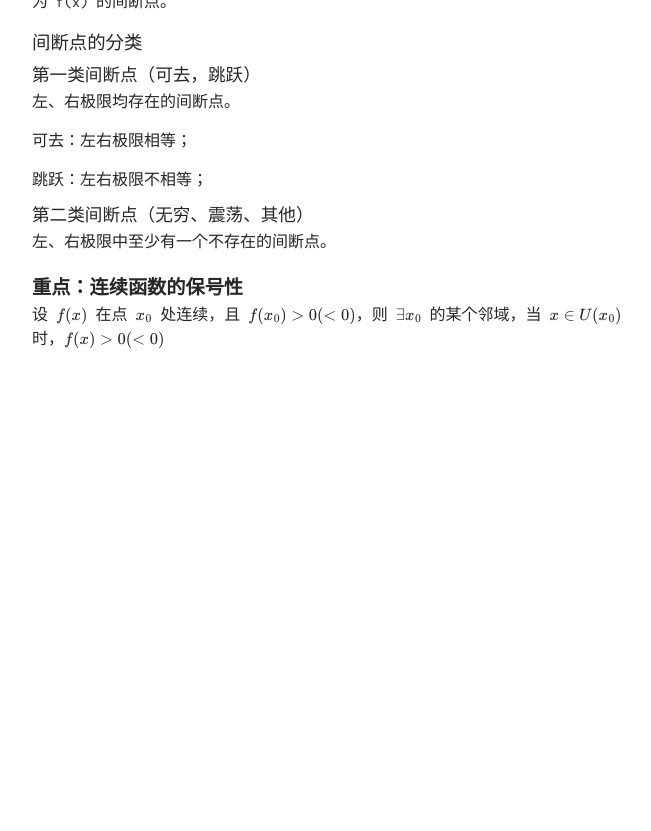
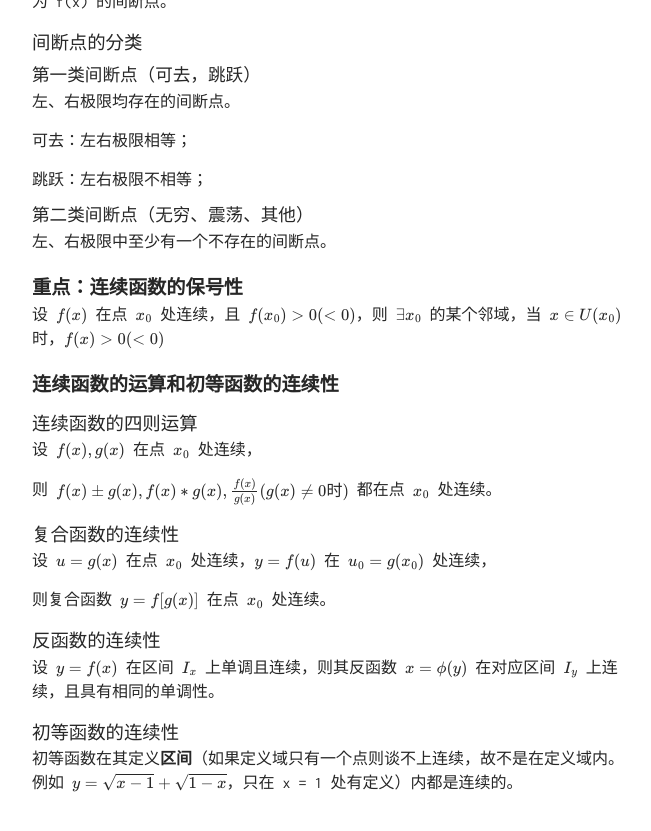
Before and after one commit to TobiahShaw/TobiahShaw.github.io, a Jekyll site: the page built from _posts/2019-09-18-Unavoidable-of-Mathematics-—-continuity-of-function.md, in a window 1280 px wide and 900 px high, scrolled down 1084 px. Shown: the top 831 px of the window, without its empty margins (308-959 px from the left). Built offline with Jekyll 4.4.1, drawn with Linux system fonts in a browser that asks for light colours; our own code applies the rules of GitHub Pages for plain Markdown files; formulas are drawn with MathJax 3; before the commit the page ends 1540 px from its top, so only the background shows below that.

Commit message:
add content;

```diff
--- a/_posts/2019-09-18-Unavoidable-of-Mathematics-—-continuity-of-function.md
+++ b/_posts/2019-09-18-Unavoidable-of-Mathematics-—-continuity-of-function.md
@@ -57,3 +57,25 @@ $$ \lim_{x → x_0} f(x) = f(x_0) $$
 ## 重点：连续函数的保号性
 
 设 $ f(x) $ 在点 $ x_0 $ 处连续，且 $ f(x_0) > 0(<0) $，则 $ \exists x_0 $ 的某个邻域，当 $ x \in U(x_0) $ 时，$ f(x) > 0(< 0) $
+
+## 连续函数的运算和初等函数的连续性
+
+### 连续函数的四则运算
+
+设 $ f(x),g(x) $ 在点 $ x_0 $ 处连续，
+
+则 $ f(x) \pm g(x), f(x)*g(x), \frac{f(x)}{g(x)}(g(x) \neq 0时) $ 都在点  $ x_0 $ 处连续。
+
+### 复合函数的连续性
+
+设 $ u = g(x) $ 在点 $ x_0 $ 处连续，$ y=f(u) $ 在 $ u_0 = g(x_0) $ 处连续，
+
+则复合函数 $ y = f[g(x)] $ 在点 $ x_0 $ 处连续。
+
+### 反函数的连续性
+
+设 $ y = f(x) $ 在区间 $ I_x $ 上单调且连续，则其反函数 $ x = \phi(y) $ 在对应区间 $ I_y $ 上连续，且具有相同的单调性。
+
+### 初等函数的连续性
+
+初等函数在其定义**区间**（如果定义域只有一个点则谈不上连续，故不是在定义域内。例如 $ y = \sqrt{x-1} + \sqrt{1-x} $，只在 x = 1 处有定义）内都是连续的。
```
